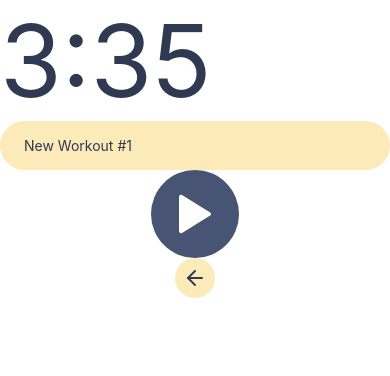
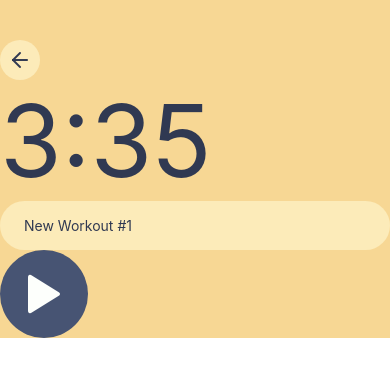
Before and after one commit to iamhenry/tiempo-app, a React Native app: screen / in a window 390 px wide. Shown: the top 376 px of the page. Built offline with nearby package versions, Linux system fonts and the light colour scheme.

Commit message:
Working on layout for TimerSettingsContainer view

```diff
--- a/components/RoundButton/RoundButton.js
+++ b/components/RoundButton/RoundButton.js
@@ -14,7 +14,7 @@ const RoundButton = styled.TouchableOpacity`
   border-radius: 100px;
   display: flex;
   justify-content: center;
-  align-self: center;
+  /* align-self: center; */
   align-items: center;
 `;
 
--- a/screens/TimerSettings/TimerSettings.js
+++ b/screens/TimerSettings/TimerSettings.js
@@ -1,15 +1,28 @@
 import React from "react";
-import { View } from "react-native";
 
 import { H1 } from "../../components/Global/Primitives";
 import { StyledInput } from "../../components/Input/Input";
 import { StyledRoundButton } from "../../components/RoundButton/RoundButton";
 import { Feather, Entypo } from "@expo/vector-icons";
 import Tokens from "../../components/Global/Tokens";
+import styled from "styled-components/native";
+
+const TimerSettingsContainer = styled.View`
+  display: flex;
+  background-color: ${Tokens.color.summerTime200};
+  padding-top: 40px;
+`;
 
 export const TimerSettings = () => {
   return (
-    <View>
+    <TimerSettingsContainer>
+      <StyledRoundButton>
+        <Feather
+          name="arrow-left"
+          size={24}
+          color={`${Tokens.color.blueMoon200}`}
+        />
+      </StyledRoundButton>
       <H1>3:35</H1>
       <StyledInput />
       <StyledRoundButton primary tall wide>
@@ -20,13 +33,6 @@ export const TimerSettings = () => {
           borderRadius={5}
         />
       </StyledRoundButton>
-      <StyledRoundButton>
-        <Feather
-          name="arrow-left"
-          size={24}
-          color={`${Tokens.color.blueMoon200}`}
-        />
-      </StyledRoundButton>
-    </View>
+    </TimerSettingsContainer>
   );
 };
```
